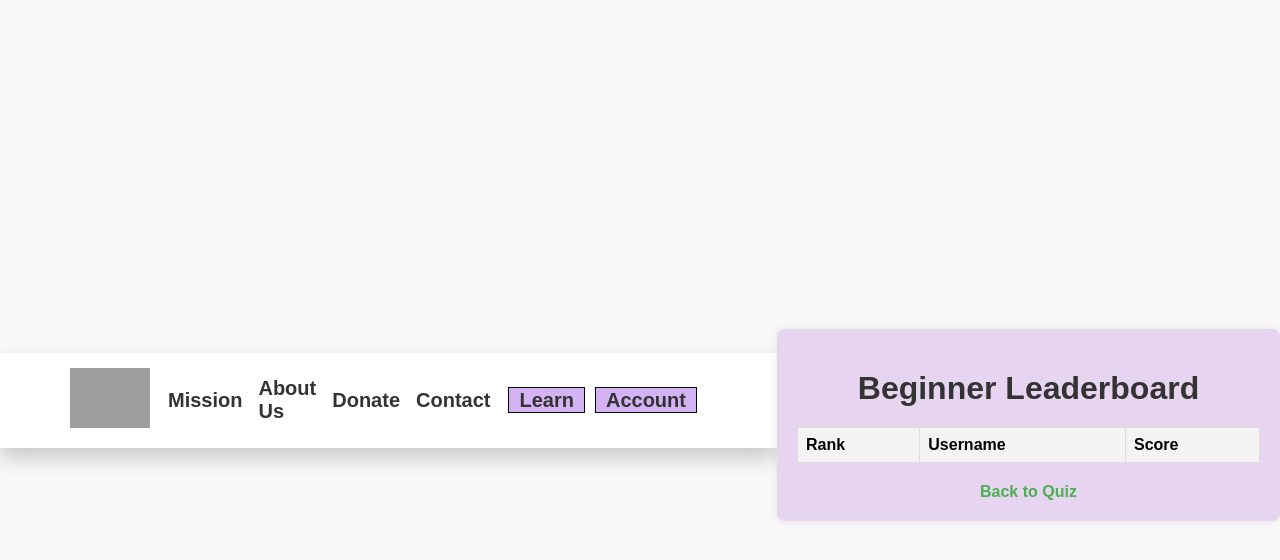
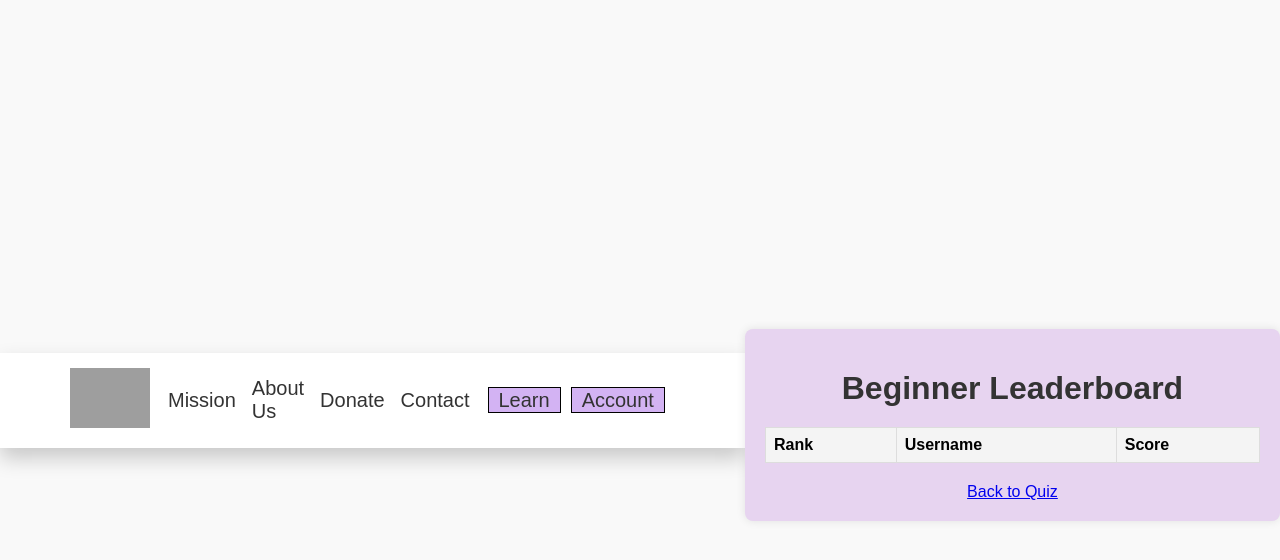
Before and after one commit to tremanus/ScholaLatinae_Practice, a Flask app: page /leaderboard in a window 1280 px wide. Shown: the top 560 px of the page. Run offline with Flask 3, Linux system fonts and the light colour scheme; data that the repository does not hold is empty; some libraries are stand-ins or nearby versions; grey boxes are pictures that could not be loaded.

Commit message:
header fix

```diff
--- a/templates/leaderboard.html
+++ b/templates/leaderboard.html
@@ -51,12 +51,6 @@
         th {
             background-color: #f4f4f4;
         }
-
-        a {
-            text-decoration: none;
-            color: #4CAF50;
-            font-weight: bold;
-        }
     </style>
 </head>
 <body>
```
Also changed, not shown: templates/result.html (+0 -16 lines).
